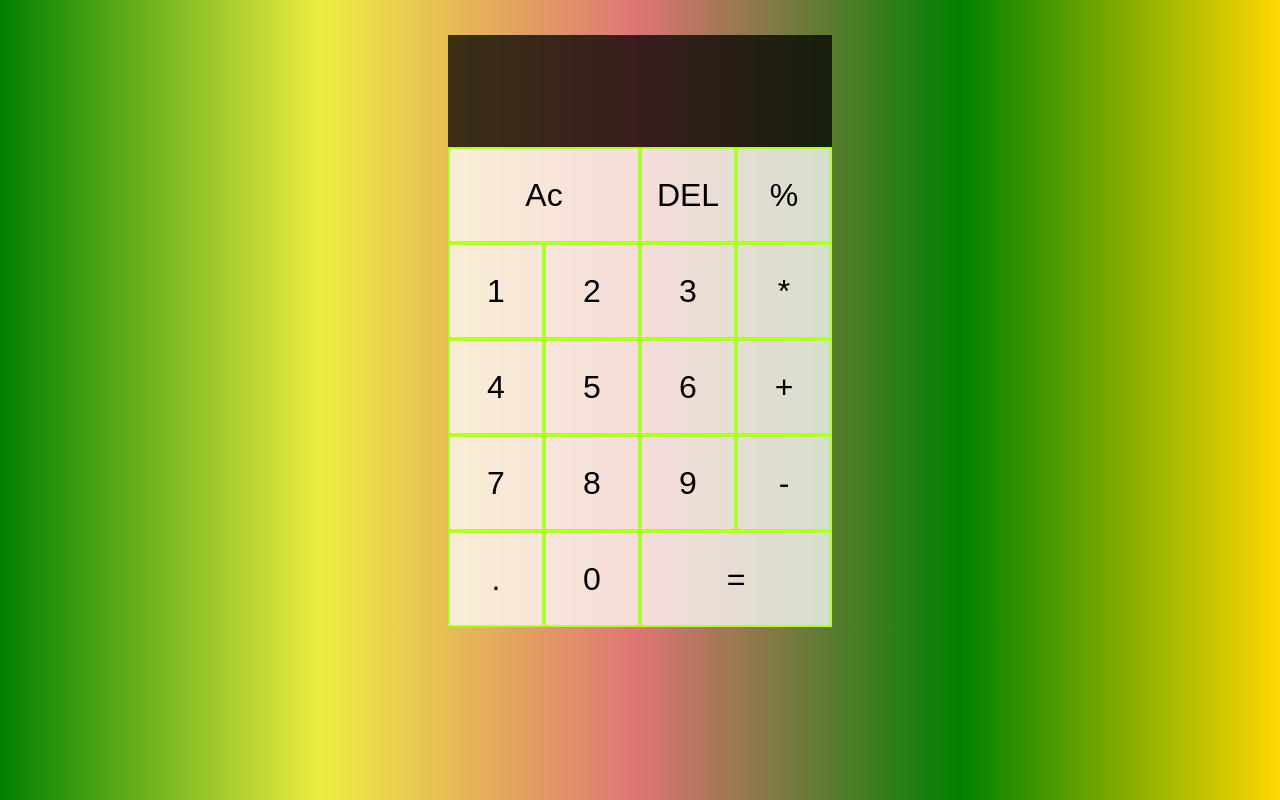
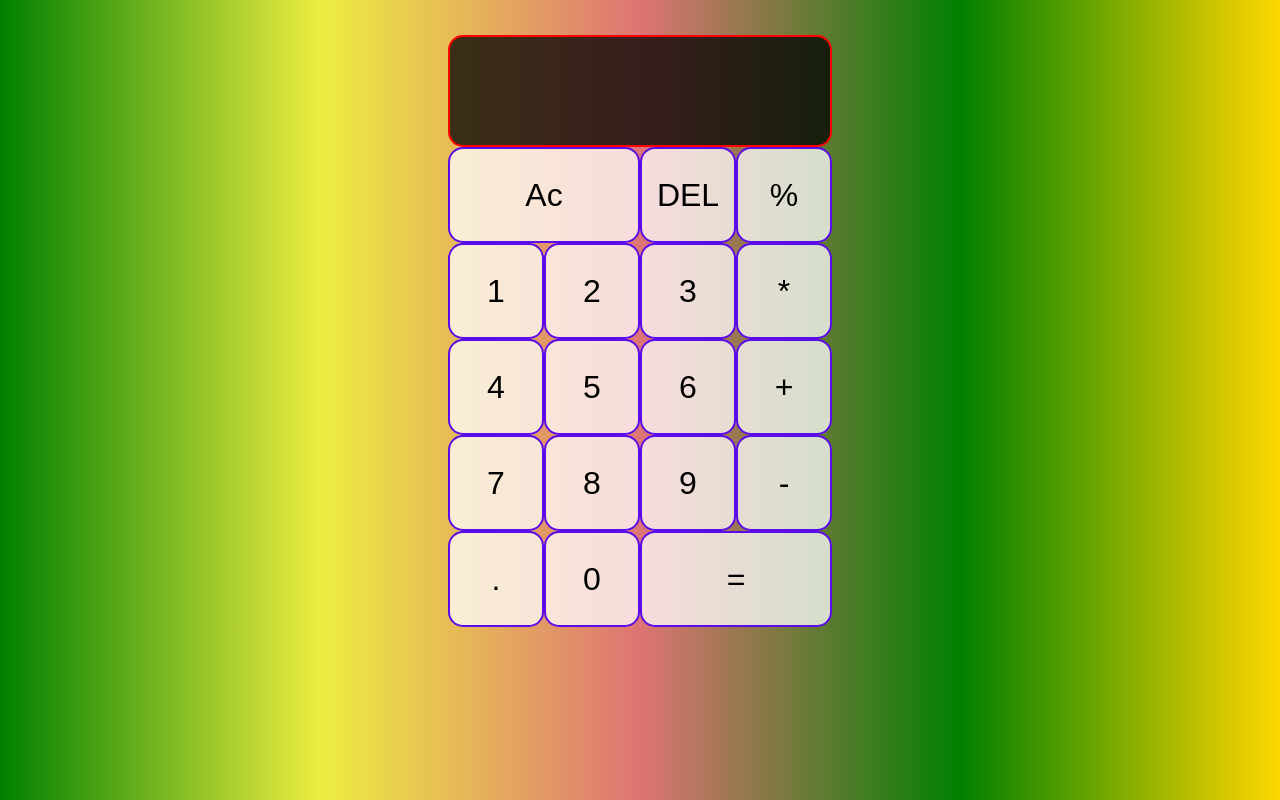
Before and after one commit to starydv7/calculator, a React (Create React App) app: page / in a window 1280 px wide. Built offline with nearby package versions, Linux system fonts and the light colour scheme.

Commit message:
logic and styling

```diff
--- a/src/components/style.css
+++ b/src/components/style.css
@@ -28,16 +28,19 @@ body{
     word-wrap: break-word;
     word-break: break-all;
     color: white;
+    border-radius: 15px;
+    border: 2px solid red;
 }
 .cal-grid >button{
     cursor: pointer;
     font-size: 2rem;
-    border: 2px solid greenyellow;
+    border: 2px solid rgb(90, 13, 234);
     outline: none;
     background-color: rgba(255,255,255,.75);
+    border-radius: 15px;
 }
 .cal-grid > button:hover{
-
+background: linear-gradient(to right rgb(91, 158, 91),#d44444);
 }
 .cal-grid > button :focus{
     background-color: rgba(68, 84, 174, 0.9);
```
